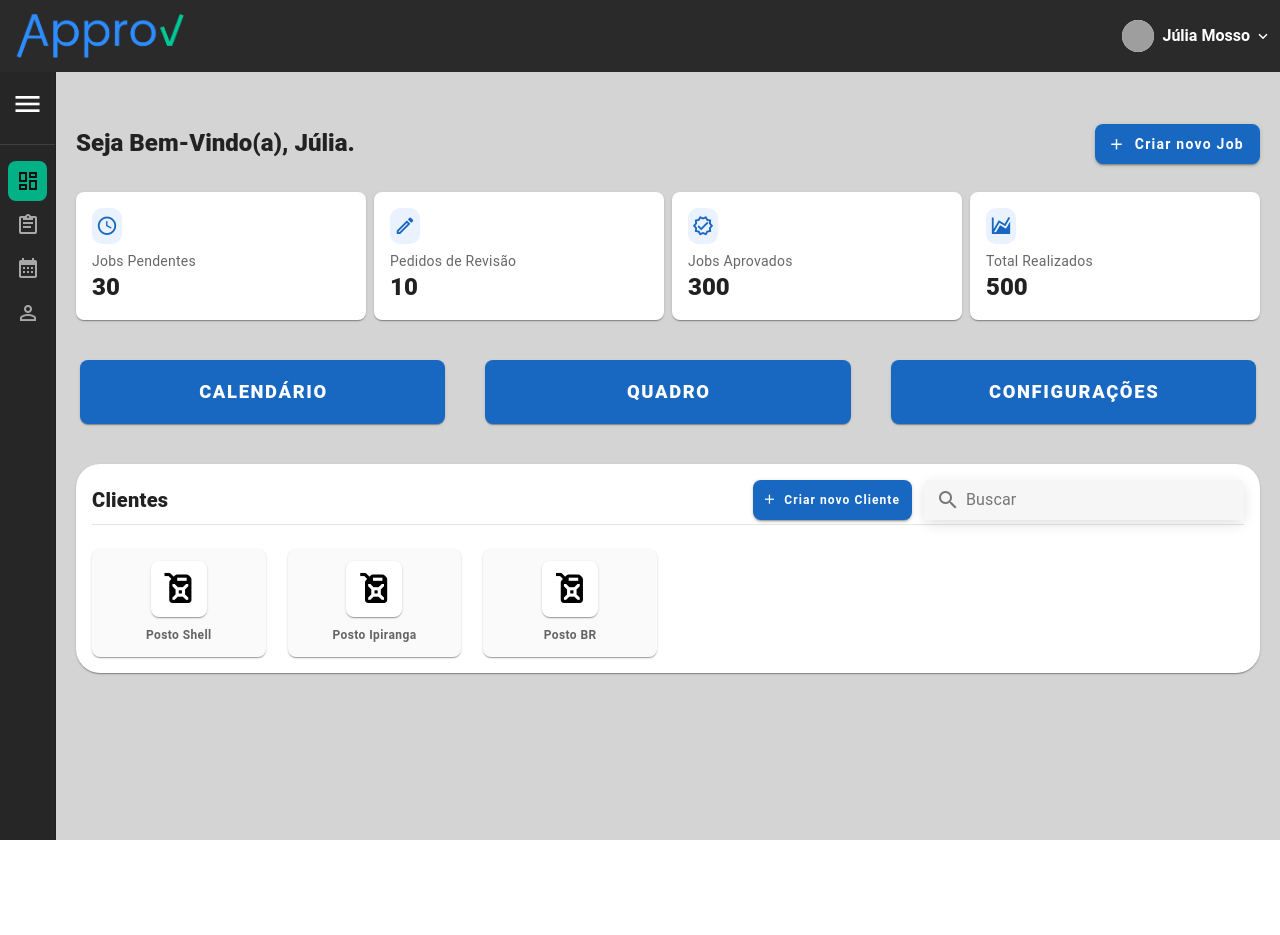
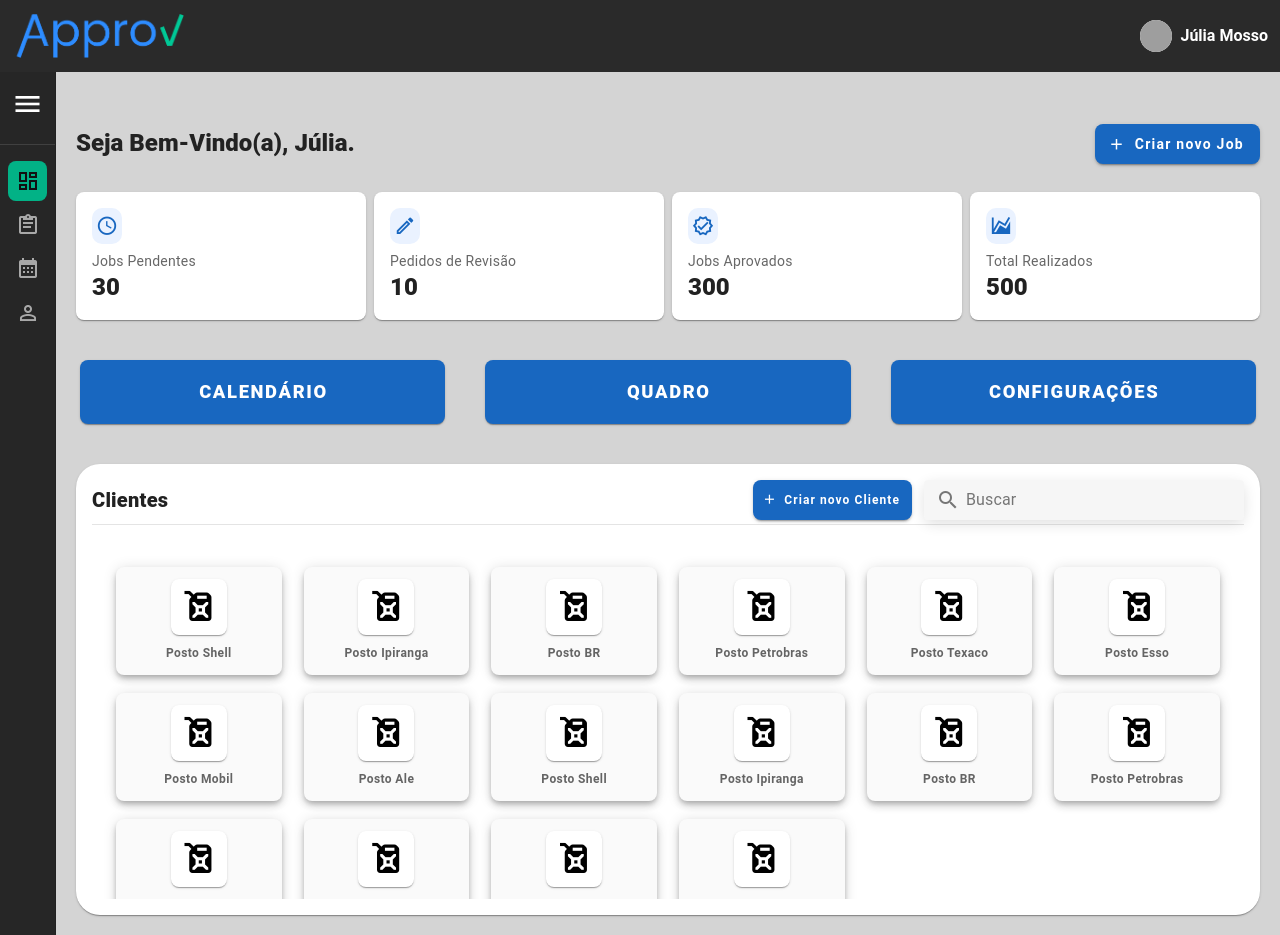
Before and after one commit to tolentino15/APPROVE-front, a Vue app: page / in a window 1280 px wide. Before the commit the page ends 840 px from the top, so only its background shows below. Built offline with nearby package versions, Linux system fonts and the light colour scheme; grey boxes are pictures that could not be loaded; the HTML template or start-up script is replaced by a standard one.

Commit message:
FRONT-51.02-Scroll de clientes + barra de progresso no card

```diff
--- a/src/views/HomeAdmin.vue
+++ b/src/views/HomeAdmin.vue
@@ -15,7 +15,6 @@
           <v-img :src="avatarUrl" alt="avatar" />
         </v-avatar>
         <span class="font-weight-semibold mr-1">Júlia Mosso</span>
-        <v-icon size="18">mdi-chevron-down</v-icon>
       </div>
     </v-app-bar>
     h
@@ -171,12 +170,12 @@
 
               <v-divider class="mx-4" style="margin-top: 0; margin-bottom: 8px"></v-divider>
 
-              <v-card-text style="flex: 1; overflow-y: auto">
-                <div class="clients-grid">
+              <v-card-text style="flex: 1">
+                <div class="clients-grid clients-grid-scroll">
                   <v-sheet
                     v-for="cliente in filteredClients"
                     :key="cliente.id"
-                    class="client-card rounded-lg elevation-1 d-flex flex-column align-center pa-3"
+                    class="client-card rounded-lg elevation-5 d-flex flex-column align-center pa-3"
                     color="#fafafa"
                     role="button"
                     @click="openClient(cliente)"
@@ -304,7 +303,19 @@ const clients = ref([
   { id: 1, nome: 'Posto Shell' },
   { id: 2, nome: 'Posto Ipiranga' },
   { id: 3, nome: 'Posto BR' },
-  // ...outros clientes
+  { id: 4, nome: 'Posto Petrobras' },
+  { id: 5, nome: 'Posto Texaco' },
+  { id: 6, nome: 'Posto Esso' },
+  { id: 7, nome: 'Posto Mobil' },
+  { id: 8, nome: 'Posto Ale' },
+  { id: 9, nome: 'Posto Shell' },
+  { id: 10, nome: 'Posto Ipiranga' },
+  { id: 11, nome: 'Posto BR' },
+  { id: 12, nome: 'Posto Petrobras' },
+  { id: 13, nome: 'Posto Texaco' },
+  { id: 14, nome: 'Posto Esso' },
+  { id: 15, nome: 'Posto Mobil' },
+  { id: 16, nome: 'Posto Ale' },
 ])
 
 // Filtro de busca por nome
@@ -360,6 +371,11 @@ function openClient(cliente: { id: number; nome: string }) {
 </script>
 
 <style scoped>
+.clients-grid-scroll {
+  max-height: 350px;
+  overflow-y: auto;
+  padding: 18px 24px;
+}
 .v-application {
   background: #d4d4d4 !important;
 }
@@ -431,7 +447,7 @@ function openClient(cliente: { id: number; nome: string }) {
 .progress-split {
   display: flex;
   width: 100%;
-  height: 10px;
+  height: 24px;
   border-radius: 6px;
   overflow: hidden;
   background: #eee;
@@ -450,13 +466,16 @@ function openClient(cliente: { id: number; nome: string }) {
 }
 .progress-split .pending {
   background: #d9d9d9;
-  color: #666;
+  color: #111;
 }
 .progress-split span {
-  font-size: 10px;
-  line-height: 1;
-  position: absolute;
-  top: -16px;
+  font-size: 12px;
+  line-height: 24px;
+  position: static;
+  top: auto;
+  left: auto;
+  width: 100%;
+  text-align: center;
 }
 
 /* Card cinza do job */
```
